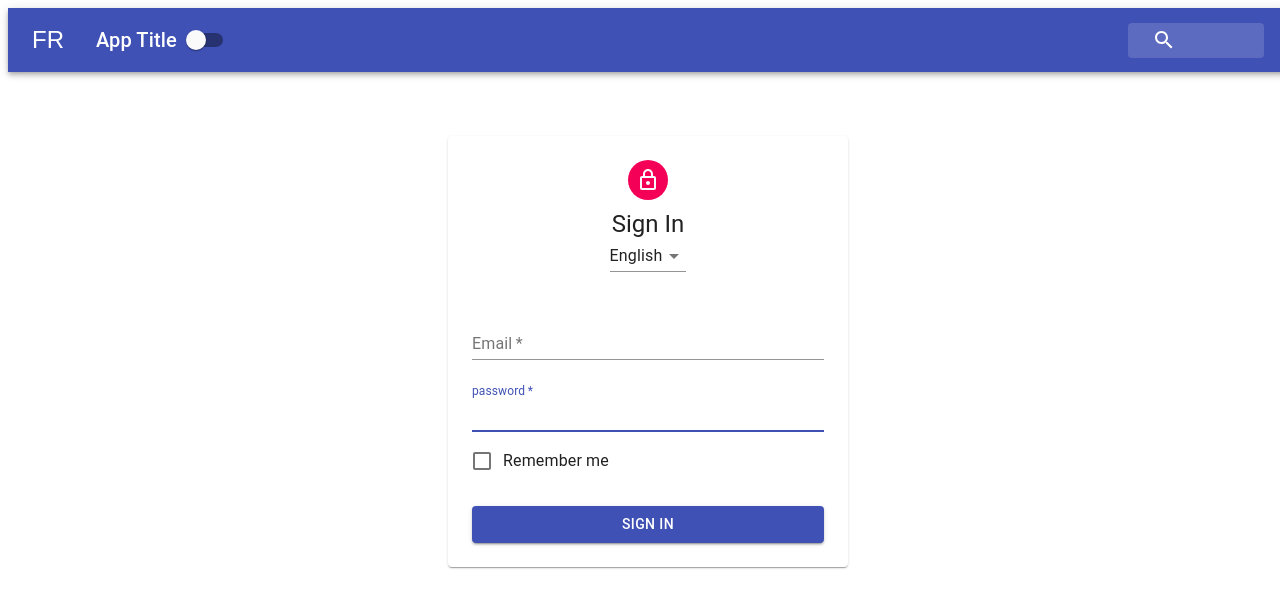
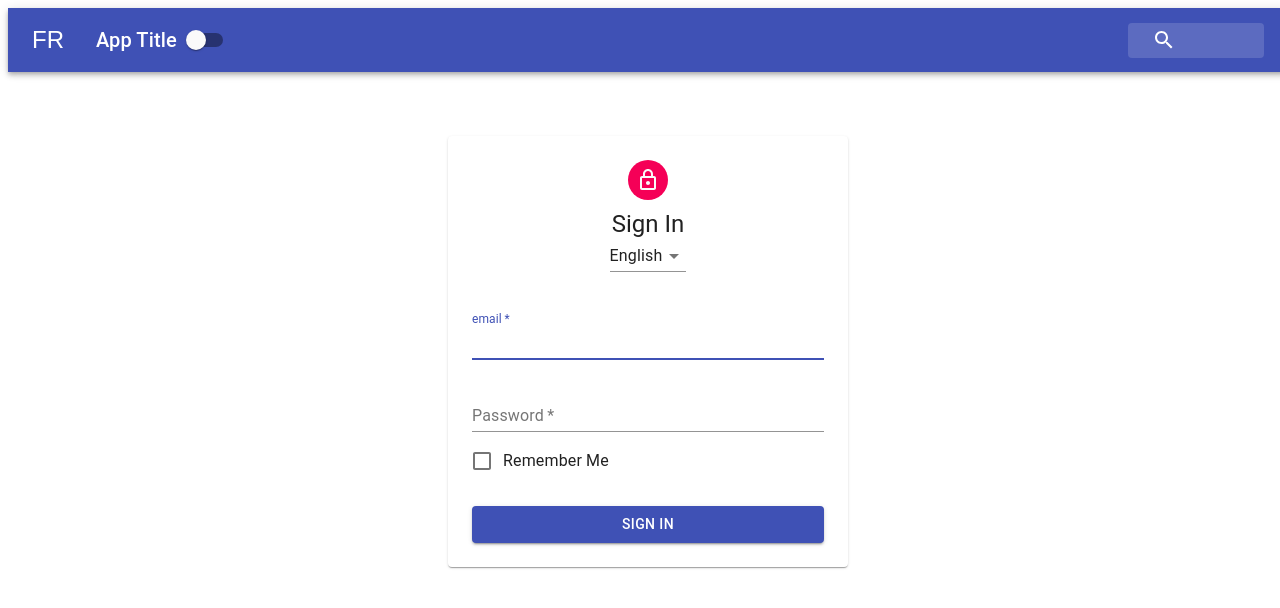
Before and after one commit to kxdang/react-hooks-exercise, a React (Create React App) app: page / in a window 1280 px wide. Shown: the top 608 px of the page. Built offline with nearby package versions, Linux system fonts and the light colour scheme.

Commit message:
Adding language change functionality using new hook

```diff
--- a/src/App.js
+++ b/src/App.js
@@ -3,14 +3,17 @@
 import Form from "./Form";
 import PageContent from "./PageContent";
 import { ThemeProvider } from "./contexts/ThemeContext";
+import { LanguageProvider } from "./contexts/LanguageContext";
 
 function App() {
   return (
     <ThemeProvider>
-      <PageContent>
-        <Navbar />
-        <Form />
-      </PageContent>
+      <LanguageProvider>
+        <PageContent>
+          <Navbar />
+          <Form />
+        </PageContent>
+      </LanguageProvider>
     </ThemeProvider>
   );
 }
--- a/src/Form.js
+++ b/src/Form.js
@@ -15,34 +15,59 @@
 import Select from "@material-ui/core/Select";
 import withStyles from "@material-ui/core/styles/withStyles";
 import styles from "./styles/FormStyles";
+import { LanguageContext } from "./contexts/LanguageContext";
+
+const WORDS = {
+  english: {
+    signIn: "Sign In",
+    email: "email",
+    password: "Password",
+    remember: "Remember Me",
+  },
+  french: {
+    signIn: "se connecter",
+    email: "Adresse Electronique",
+    password: "mot de passe",
+    remember: "souviens-toi de moi",
+  },
+  spanish: {
+    signIn: "registrarse",
+    email: "Correo Electronico",
+    password: "contraseña",
+    remember: "Recuérdame",
+  },
+};
 
 class Form extends Component {
+  static contextType = LanguageContext;
   render() {
     const { classes } = this.props;
+    const { language, changeLanguage } = this.context;
+    const { email, signIn, password, remember } = WORDS[language];
     return (
       <main className={classes.main}>
         <Paper className={classes.paper}>
           <Avatar className={classes.avatar}>
             <LockOutlinedIcon />
           </Avatar>
-          <Typography variant="h5">Sign In</Typography>
-          <Select value="english">
+          <Typography variant="h5">{signIn}</Typography>
+          <Select value={language} onChange={changeLanguage}>
             <MenuItem value="english">English</MenuItem>
             <MenuItem value="french">French</MenuItem>
             <MenuItem value="spanish">Spanish</MenuItem>
           </Select>
           <form className={classes.form}>
             <FormControl margin="normal" required fullWidth>
-              <InputLabel htmlFor="email">Email</InputLabel>
+              <InputLabel htmlFor="email">{email}</InputLabel>
               <Input id="email" name="email" autoFocus />
             </FormControl>
             <FormControl margin="normal" required fullWidth>
-              <InputLabel htmlFor="password">password</InputLabel>
-              <Input id="password" name="password" autoFocus type="password" />
+              <InputLabel htmlFor="password">{password}</InputLabel>
+              <Input id="password" name="password" type="password" />
             </FormControl>
             <FormControlLabel
               control={<Checkbox color="primary" />}
-              label="Remember me"
+              label={remember}
             />
             <Button
               variant="contained"
@@ -51,7 +76,7 @@
               color="primary"
               className={classes.submit}
             >
-              Sign In
+              {signIn}
             </Button>
           </form>
         </Paper>
--- /dev/null
+++ b/src/contexts/LanguageContext.js
@@ -0,0 +1,24 @@
+import React, { Component, createContext } from "react";
+
+export const LanguageContext = createContext();
+
+export class LanguageProvider extends Component {
+  constructor(props) {
+    super(props);
+    this.state = { language: "english" };
+    this.changeLanguage = this.changeLanguage.bind(this);
+  }
+
+  changeLanguage(e) {
+    this.setState({ language: e.target.value });
+  }
+  render() {
+    return (
+      <LanguageContext.Provider
+        value={{ ...this.state, changeLanguage: this.changeLanguage }}
+      >
+        {this.props.children}
+      </LanguageContext.Provider>
+    );
+  }
+}
```
